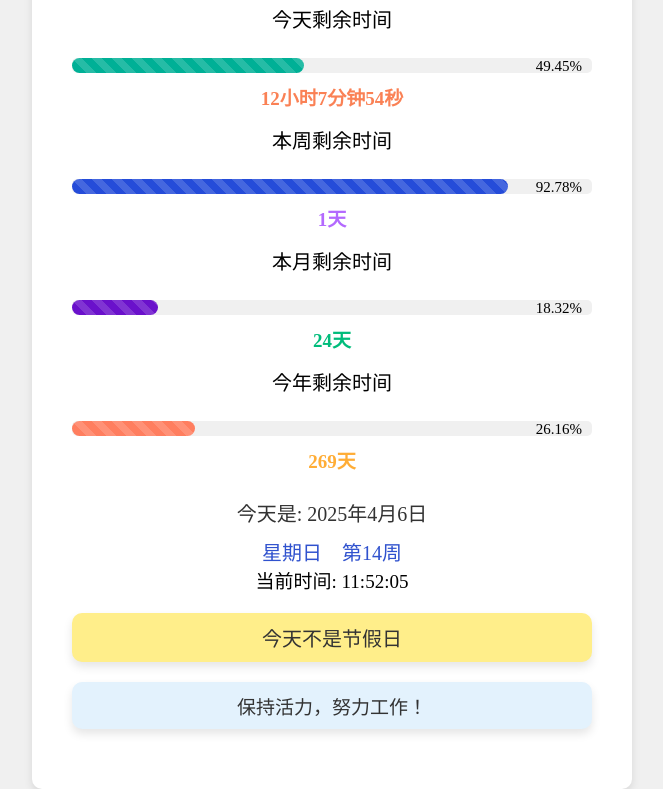
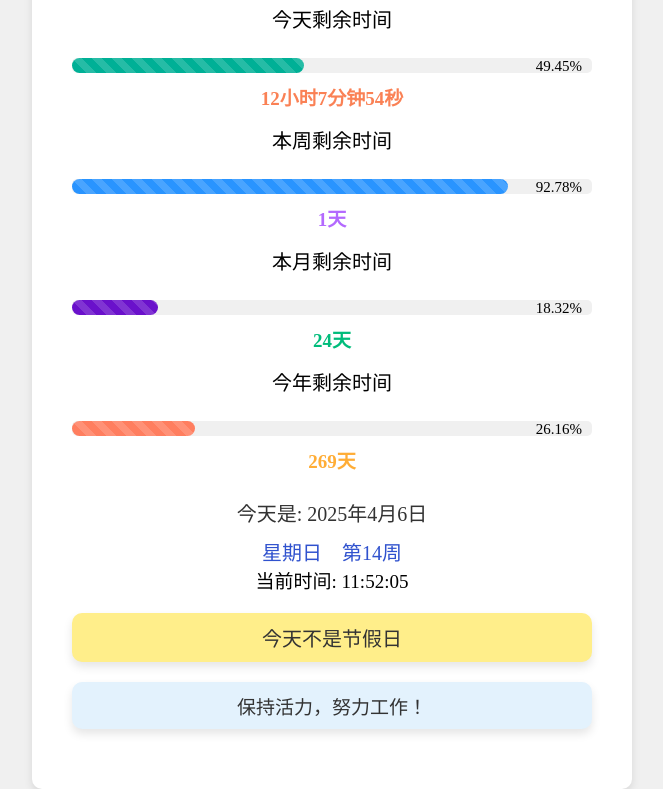
Before and after one commit to Juzipi-ctrl/Tempest, a plain HTML site: page index.html in a window 1280 px wide. Shown: the part 50-839 px from the top of the page, without its empty margins (308-971 px from the left). Drawn offline with nearby package versions, Linux system fonts and the light colour scheme; no server answers.

Commit message:
Update styles.css

```diff
--- a/styles.css
+++ b/styles.css
@@ -166,7 +166,7 @@ body {
 
 /* 周进度条样式 */
 #week-progress {
-    background-color: #254cd9;
+    background-color: #2994ff;
     animation: progress-scroll 1s linear infinite, loadProgress 0.5s ease-in-out forwards;
 }
 
```
